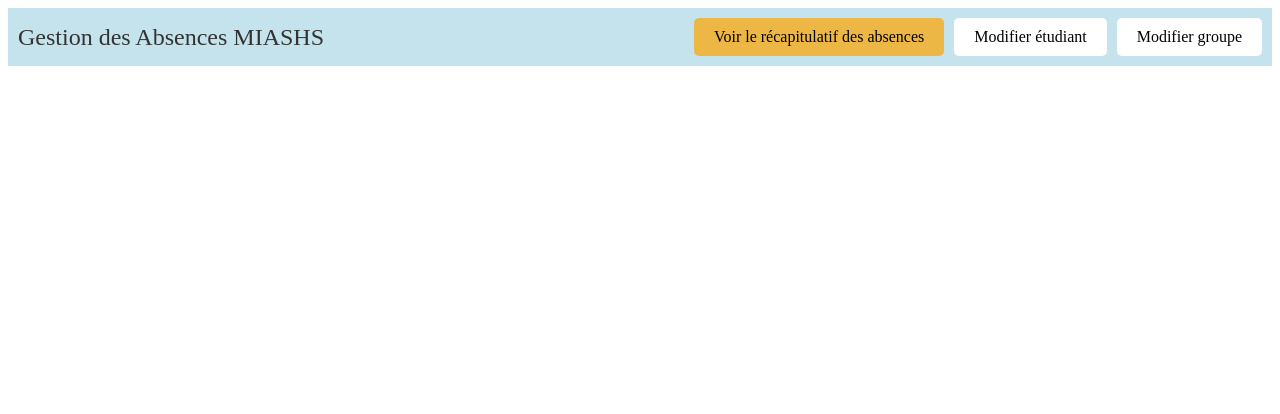
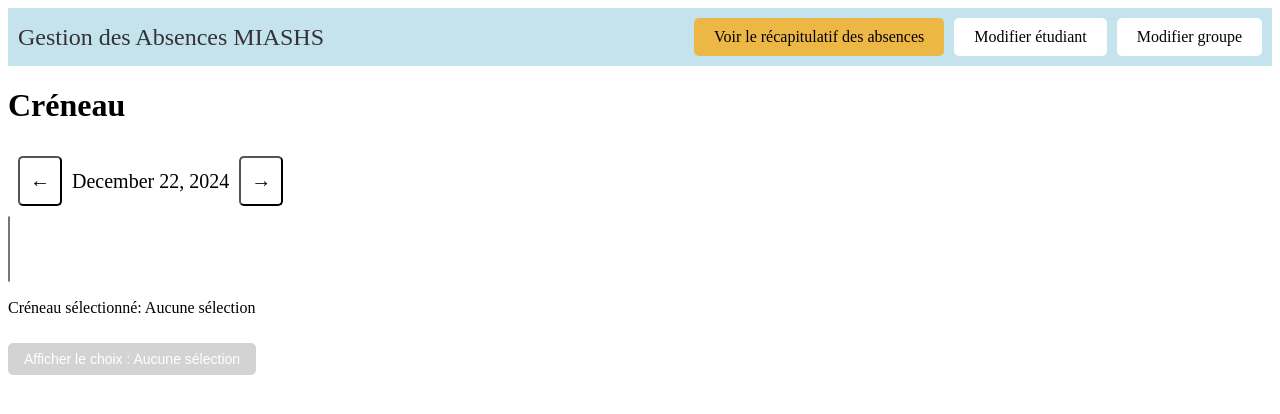
Before and after one commit to CaroleLeCrac/Projet-Info-2024, a Vue app in the folder GestionAbsenceFront/: page /1/creneau in a window 1280 px wide. Shown: the top 414 px of the page. Built offline with nearby package versions, Linux system fonts and the light colour scheme.

Commit message:
ajoute des pages 1 2 3 terminées

```diff
--- a/GestionAbsenceFront/public/ListDates.json
+++ b/GestionAbsenceFront/public/ListDates.json
@@ -1,97 +1,107 @@
 {
   "coursedates": [
     {
-      "date": "2001/01/01",
+      "date": "2001-01-01",
       "name": "CM",
       "coursename": "Systemes"
     },
     {
-      "date": "2001/01/01",
+      "date": "2001-01-01",
       "name": "CM",
       "coursename": "Programmation orientee objet"
     },
     {
-      "date": "2001/01/02",
+      "date": "2025-01-05",
+      "name": "TD",
+      "coursename": "Programmation orientee objet"
+    },
+    {
+      "date": "2001-01-02",
       "name": "CM",
       "coursename": "Econometrie 1"
     },
     {
-      "date": "2001/01/03",
+      "date": "2001-01-03",
       "name": "TM",
       "coursename": "Statistiques 2"
     },
     {
-      "date": "2001/01/04",
+      "date": "2025-01-05",
+      "name": "TD",
+      "coursename": "Statistiques 2"
+    },
+    {
+      "date": "2001-01-04",
       "name": "CM",
       "coursename": "Systemes"
     },
     {
-      "date": "2001/01/05",
+      "date": "2001-01-05",
       "name": "TD",
       "coursename": "Complement de mathematiques 1"
     },
     {
-      "date": "2001/01/05",
+      "date": "2001-01-05",
       "name": "TM",
       "coursename": "Programmation orientee objet"
     },
     {
-      "date": "2001/01/06",
+      "date": "2001-01-06",
       "name": "CM",
       "coursename": "Econometrie 1"
     },
     {
-      "date": "2001/01/06",
+      "date": "2001-01-06",
       "name": "CM",
       "coursename": "Systemes"
     },
     {
-      "date": "2001/01/07",
+      "date": "2001-01-07",
       "name": "CM",
       "coursename": "Systemes"
     },
     {
-      "date": "2001/01/08",
+      "date": "2001-01-08",
       "name": "TM",
       "coursename": "Programmation orientee objet"
     },
     {
-      "date": "2001/01/09",
+      "date": "2001-01-09",
       "name": "TM",
       "coursename": "Statistiques 2"
     },
     {
-      "date": "2001/01/10",
+      "date": "2001-01-10",
       "name": "CM",
       "coursename": "Econometrie 1"
     },
     {
-      "date": "2001/01/10",
+      "date": "2001-01-10",
       "name": "CM",
       "coursename": "Programmation orientee objet"
     },
     {
-      "date": "2001/01/11",
+      "date": "2001-01-11",
       "name": "CM",
       "coursename": "Systemes"
     },
     {
-      "date": "2001/01/12",
+      "date": "2001-01-12",
       "name": "TM",
       "coursename": "Statistiques 2"
     },
     {
-      "date": "2001/01/13",
+      "date": "2001-01-13",
       "name": "TD",
       "coursename": "Complement de mathematiques 1"
     },
     {
-      "date": "2001/01/14",
+      "date": "2001-01-14",
       "name": "TM",
       "coursename": "Statistiques 2"
     },
     {
-      "date": "2001/01/15",
+      "date": "2001-01-15",
       "name": "CM",
       "coursename": "Systemes"
     }
--- /dev/null
+++ b/GestionAbsenceFront/public/ListProfesional.json
@@ -0,0 +1,14 @@
+{
+    "profesionals":[
+        {
+            "surname":"David",
+            "name":"Jerome",
+            "course":"Programmation orientee objet"
+        },
+        {
+            "surname":"Grepat",
+            "name":"Julien",
+            "course":"Statistiques 2"
+        }
+    ]
+}
--- a/GestionAbsenceFront/src/pages/Call/SelectionPresenceList.vue
+++ b/GestionAbsenceFront/src/pages/Call/SelectionPresenceList.vue
@@ -4,7 +4,7 @@
             <label class="container">
                 <input type="checkbox">
                 <span class="checkmark"></span>
-                {{ student }}
+                {{ student.studentNumber }} {{ student.surname }} {{ student.name }}
             </label>
         </li>
     </ul>
@@ -21,12 +21,12 @@ onMounted(() => {
     .then((response)=>response.json())
     .then ((data)=> {
       console.log("Données JSON récupérées : ", data)
-      studentList.value = data.studentList;
+      studentList.value = data.students;
       buttonStates.value = studentList.value.reduce((acc, student) => {
     acc[student.studentNumber] = true
     return acc
   }, {})
-  console.log("Etat actuel des bouton : ", buttonStates.value)
+  console.log("Etat actuel des boutons : ", buttonStates.value)
     })
     .catch(error => console.error('Error loading data:', error))
 });
--- a/GestionAbsenceFront/src/pages/HomeView/HomeView.vue
+++ b/GestionAbsenceFront/src/pages/HomeView/HomeView.vue
@@ -1,18 +1,97 @@
 <!--Page d'accueil avec la sélection du professeur-->
 <template>
+    <h1>Professionnel</h1>
+    <!--SearchBar pour le professionnel -->
+    <input
+        type="text"
+        v-model="profesionalQuery"
+        placeholder="Rechercher un professionnel"
+        class="search-bar"
+    />
     <div>
-        <h1>Professionnel</h1>
-        <ListNames/>
+        <select v-model="selectedProfesional" multiple>
+            <option v-for="profesional in filteredProfesionals" :value="profesional.surname">
+                {{ profesional.name }} {{ profesional.surname }}
+            </option>
+        </select>
+        <p>Professionnel sélectionné: {{ formatSelection(selectedProfesional) }}</p>
+        <button @click="goToProfesionalSlotPage" class="selection-btn">
+            Afficher le choix : {{ formatSelection(selectedProfesional) }}
+        </button>
     </div>
 </template>
 
 <script setup>
 
-import ListNames from '@/shared/components/ListNames.vue';
+import { router } from '@/routes'
+import { ref, onMounted, computed } from 'vue'
 
+const selectedProfesional = ref([])
+const profesionals = ref([])
+const profesionalQuery = ref('')
+
+onMounted(() => {
+  fetch('/ListProfesional.json')
+    .then((response) => response.json())
+    .then((data) => {
+      profesionals.value = data.profesionals
+    })
+    .catch((error) => console.error('Error loading profesionals data:', error))
+})
+
+const formatSelection = (selection) => {
+    if (selection.length === 0) {
+        return 'Aucune sélection'
+    }
+
+    if (selection === selectedProfesional.value) {
+        return selection.map(profesionalSurname => {
+            const profesional = profesionals.value.find(p => p.surname === profesionalSurname);
+            return profesional ? `${profesional.name} ${profesional.surname}`: '';
+        }).join(', ');
+    }
+
+    return selection.join(', ');
+}
+
+const filteredProfesionals = computed(() => {
+    return profesionals.value.filter((profesional) =>
+        (profesional.name + ' ' + profesional.surname).toLowerCase().includes(profesionalQuery.value.toLowerCase())
+    )
+})
+
+const goToProfesionalSlotPage = () => {
+    if (selectedProfesional.value.length > 0) {
+        router.push({ name: 'ProfesionalSlotPage', params: { profesional: selectedProfesional.value[0]}});
+    }
+    else {
+        alert("Veuillez sélectionner un professionnel.");
+    }
+}
 
 </script>
 
 <style scoped>
+.search-bar {
+  padding: 8px;
+  font-size: 16px;
+  width: 30%;
+  margin-bottom: 10px;
+}
+
+.selection-btn {
+    background-color: lightgray;
+    color: white;
+    border: none;
+    padding: 8px 16px;
+    font-size: 14px;
+    border-radius: 5px;
+    cursor: pointer;
+    margin-top: 10px;
+}
+
+.selection-btn:hover {
+    background-color: gray;
+}
 
 </style>
--- a/GestionAbsenceFront/src/pages/Slot/DateBar.vue
+++ b/GestionAbsenceFront/src/pages/Slot/DateBar.vue
@@ -2,6 +2,7 @@
 import { ref } from 'vue';
 
 const date=ref(new Date());
+const emit = defineEmits(['dateChanged']);
 
 function formatDate(date) {
     const format = {day: 'numeric', month: 'long', year: 'numeric'};
@@ -11,12 +12,16 @@ function formatDate(date) {
 function previousDate() {
     date.value.setDate(date.value.getDate()-1);
     date.value = new Date(date.value);
+    emit('dateChanged',date.value);
 }
 
 function nextDate() {
     date.value.setDate(date.value.getDate()+1);
     date.value = new Date(date.value);
+    emit('dateChanged',date.value);
 }
+
+emit('dateChanged',date.value);
 
 </script>
 
--- a/GestionAbsenceFront/src/pages/Slot/SlotPage.vue
+++ b/GestionAbsenceFront/src/pages/Slot/SlotPage.vue
@@ -1,19 +1,111 @@
 <!--Page de sélection du créneau-->
 <template>
+    <h1>Créneau</h1>
+    <DateBar @dateChanged="updateSelectedDate"/>
     <div>
-        <h1>Créneau</h1>
-        <DateBar/>
-        <ListNames/>
+        <select v-model="selectedCourse" multiple>
+            <option v-for="course in filteredCoursesByDate" :key="course.date" :value="course.coursename">
+                {{ course.date }} {{ course.name }} {{ course.coursename }}
+            </option>
+        </select>
+        <p>Créneau sélectionné: {{ formatSelection(selectedCourse) }}</p>
+        <button @click="goToCourseCall" class="selection-btn">
+            Afficher le choix : {{ formatSelection(selectedCourse) }}
+        </button>
     </div>
 </template>
 
 <script setup>
 
 import DateBar from './DateBar.vue';
-import ListNames from '@/shared/components/ListNames.vue';
+import { ref, onMounted, computed } from 'vue'
+import { useRoute, useRouter } from 'vue-router';
+
+const selectedCourse = ref([])
+const courses = ref([])
+const profesionals = ref([])
+const selectedDate = ref(new Date());
+
+const route = useRoute();
+const currentProfesional = ref(route.params.profesional);
+
+const router = useRouter()
+
+onMounted(() => {
+  fetch('/ListDates.json')
+    .then((response) => response.json())
+    .then((data) => {
+      courses.value = data.coursedates
+    })
+    .catch((error) => console.error('Error loading courses data:', error))
+
+    fetch('/ListProfesional.json')
+    .then((response) => response.json())
+    .then((data) => {
+      profesionals.value = data.profesionals
+    })
+    .catch((error) => console.error('Error loading profesionals data:', error))
+
+})
+
+const formatSelection = (selection) => {
+    if (selection.length === 0) {
+        return 'Aucune sélection'
+    }
+
+    if (selection === selectedCourse.value) {
+        return selection.map(CourseName => {
+            const course = courses.value.find(c => c.coursename === CourseName);
+            return course ? `${course.date} ${course.name} ${course.coursename}`: '';
+        }).join(', ');
+    }
+
+    return selection.join(', ');
+}
+
+//filtre des cours du profesionnel sélectionné seulement
+const filteredCourses = computed(() => {
+    const profesionalCourses = profesionals.value
+        .filter(p => p.surname === currentProfesional.value)
+        .map(p => p.course);
+
+    return courses.value.filter(course => profesionalCourses.includes(course.coursename));
+})
+
+const filteredCoursesByDate = computed(() => {
+    const formattedDate = selectedDate.value.toISOString().split('T')[0];
+    return filteredCourses.value.filter(course => course.date === formattedDate);
+});
+
+function updateSelectedDate(date) {
+    selectedDate.value = date;
+}
+
+const goToCourseCall = () => {
+    if (selectedCourse.value.length > 0) {
+        router.push({ name: 'CourseCallPage', params: { course: selectedCourse.value[0]}});
+    }
+    else {
+        alert("Veuillez sélectionner un créneau.");
+    }
+}
 
 </script>
 
 <style scoped>
+.selection-btn {
+    background-color: lightgray;
+    color: white;
+    border: none;
+    padding: 8px 16px;
+    font-size: 14px;
+    border-radius: 5px;
+    cursor: pointer;
+    margin-top: 10px;
+}
+
+.selection-btn:hover {
+    background-color: gray;
+}
 
 </style>
--- a/GestionAbsenceFront/src/routes.js
+++ b/GestionAbsenceFront/src/routes.js
@@ -13,8 +13,12 @@ import StudentSummaryPage from './pages/StudentSummaryPage/StudentSummaryPage.vu
 
 const routes = [
   { path: '/', component: HomeView },
-  { path: '/creneau', component: SlotPage },
-  { path: '/appel', component: CallPage },
+  { path: '/:profesional/creneau',
+    name: 'ProfesionalSlotPage',
+    component: SlotPage },
+  { path: '/:profesional/:course/appel',
+    name: 'CourseCallPage',
+    component: CallPage },
   { path: '/récapitulatifs', component: SummaryPage },
   { path: '/modificationEtudiant', component: SelectStudentModification },
   { path: '/modificationGroupe', component: SelectGroupModification},
```
Also changed, not shown: GestionAbsenceFront/src/pages/Call/CallPage.vue (+11 -4 lines).
